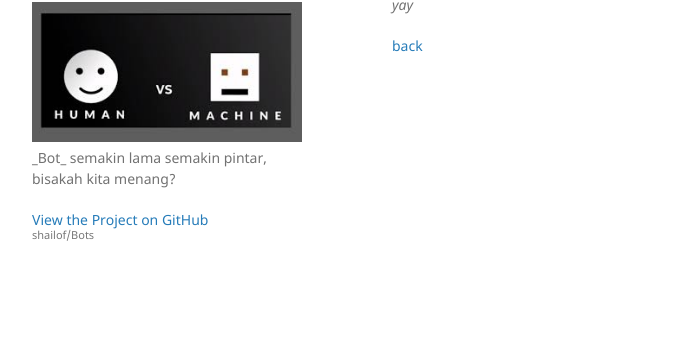
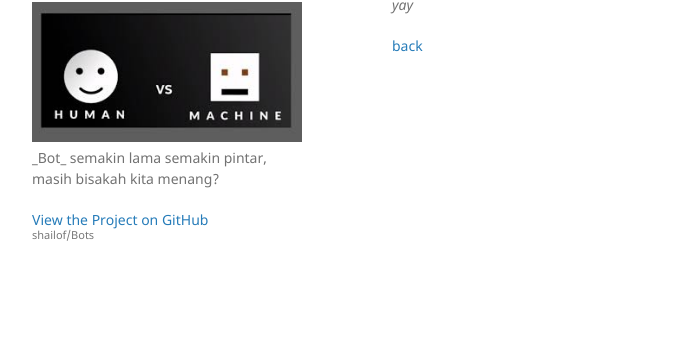
Before and after one commit to shailof/Bots, a Jekyll site: the page built from another-page.md, in a window 1280 px wide. Shown: the part 107-470 px from the top of the page, without its empty margins (178-871 px from the left). Built offline with Jekyll 4.4.1, drawn with Linux system fonts in a browser that asks for light colours; our own code applies the rules of GitHub Pages for plain Markdown files.

Commit message:
Update _config.yml

```diff
--- a/_config.yml
+++ b/_config.yml
@@ -1,6 +1,6 @@
 title: Bots VS Human
 logo: /assets/img/bot.jpg
-description: _Bot_ semakin lama semakin pintar, bisakah kita menang?
+description: _Bot_ semakin lama semakin pintar, masih bisakah kita menang?
 show_downloads: false
 google_analytics:
 theme: jekyll-theme-minimal
```
